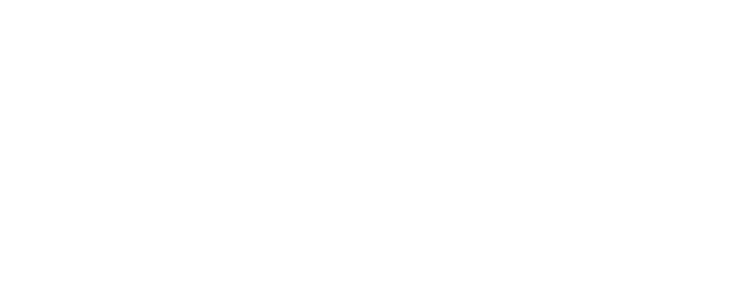
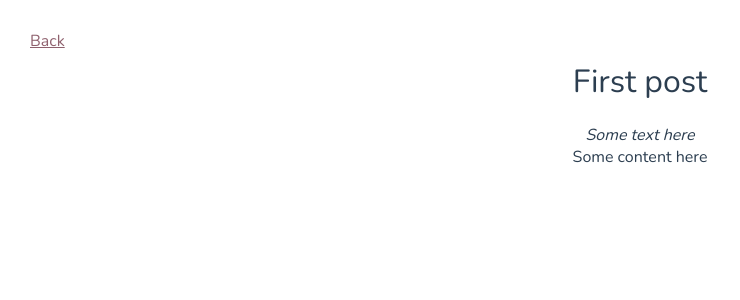
Before and after one commit to harrisong/blog, a Vue app: page /#/blog/1 in a window 1280 px wide. Shown: the top 300 px of the page, without its empty margins (0-740 px from the left). Built offline with nearby package versions, Linux system fonts and the light colour scheme.

Commit message:
Added single post component

```diff
--- /dev/null
+++ b/src/components/Post.vue
@@ -0,0 +1,53 @@
+<template>
+  <div>
+    <router-link id="back" to="/">Back</router-link>
+    <h1>{{title}}</h1>
+    <span>{{descriptions}}</span>
+    <div>
+      {{body}}
+    </div>
+  </div>
+</template>
+
+<script>
+export default {
+  name: 'Blog',
+  data () {
+    return {
+      title: 'First post',
+      descriptions: 'Some text here',
+      body: 'Some content here'
+    }
+  }
+}
+</script>
+
+<style lang="scss" scoped>
+h1, h2 {
+  font-weight: normal;
+  + span {
+    font-style: italic;
+  }
+}
+ul {
+  list-style-type: none;
+  padding: 0;
+}
+li {
+  display: inline-block;
+  margin: 0 10px;
+}
+a {
+  color: #8F616E;
+}
+#back {
+  position: absolute;
+  top: 30px;
+  left: 30px;
+}
+#avatar {
+  width: 200px;
+  border-radius: 5px;
+  box-shadow: 0 1px 3px rgba(0, 0, 0, 0.5);
+}
+</style>
--- a/src/router/index.js
+++ b/src/router/index.js
@@ -3,6 +3,7 @@
 import Landing from '@/components/Landing'
 import About from '@/components/About'
 import Blog from '@/components/Blog'
+import Post from '@/components/Post'
 
 Vue.use(Router)
 
@@ -19,6 +20,10 @@
       component: About
     },
     {
+      path: '/blog/:id',
+      component: Post
+    },
+    {
       path: '/blog',
       name: 'Blog',
       component: Blog
```
